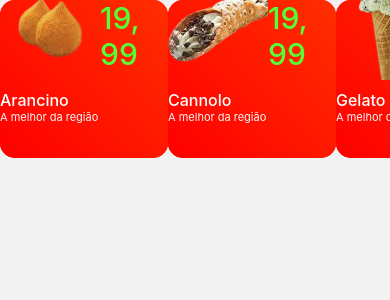
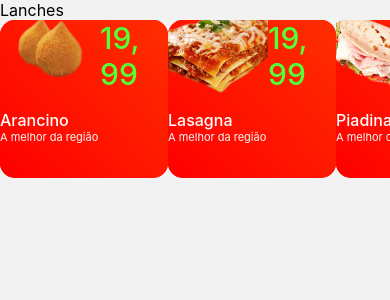
Before and after one commit to RestaurantePam/Spaghetti-house, a React Native app: screen /home in a window 390 px wide. Shown: the top 300 px of the page. Built offline with nearby package versions, Linux system fonts and the light colour scheme.

Commit message:
Seção apenas de lanches adicionada

```diff
--- a/src/global/data/products.js
+++ b/src/global/data/products.js
@@ -12,7 +12,7 @@ export const products = [
         name:'Cannolo',
         img:'cannolo',
         price:'19,99',
-        type:'snack',
+        type:'dessert',
         description: 'A melhor da região'
     },
     {
@@ -20,7 +20,7 @@ export const products = [
         name:'Gelato',
         img:'gelato',
         price:'19,99',
-        type:'snack',
+        type:'dessert',
         description: 'A melhor da região'
     },
     {
@@ -84,15 +84,15 @@ export const products = [
         name:'Striffoli',
         img:'striffoli',
         price:'19,99',
-        type:'snack',
+        type:'dessert',
         description: 'A melhor da região'
     },
     {
         id:'11',
-        name:'Striffoli',
-        img:'striffoli',
+        name:'Tiramisú',
+        img:'tiramisu',
         price:'19,99',
-        type:'snack',
+        type:'dessert',
         description: 'A melhor da região'
     },
     {
--- a/src/screens/Home/index.jsx
+++ b/src/screens/Home/index.jsx
@@ -3,12 +3,15 @@ import {SafeAreaView} from 'react-native-safe-area-context'
 import {products} from '../../global/data/products'
 import {ProductRow} from '../../components/ProductRow'
 
+import {SectionTitle} from './styles'
+
 function Home(){
     return (
         <>
             <SafeAreaView>
+                <SectionTitle>Lanches</SectionTitle>
                 <ProductRow
-                    products={products.map(product => {
+                    products={products.filter(product => product.type==='snack').map(product => {
                         return {
                             description:product.description,
                             img:product.img,
--- /dev/null
+++ b/src/screens/Home/styles.js
@@ -0,0 +1,7 @@
+import styled from 'styled-components/native'
+
+const SectionTitle = styled.Text`
+    font-size: 16px;
+`
+
+export {SectionTitle}
```
